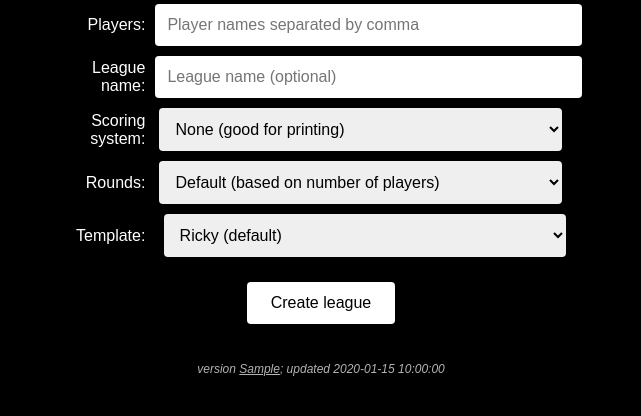
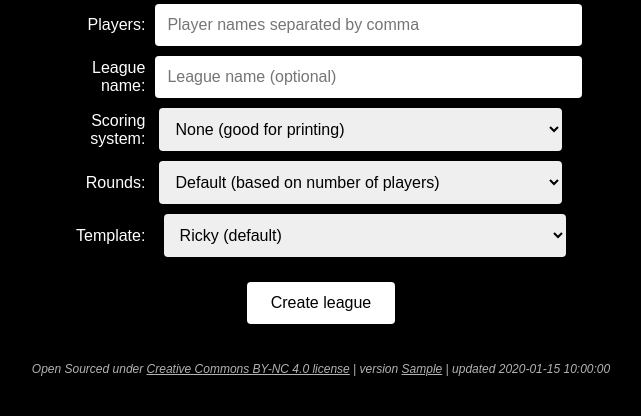
Before and after one commit to guilhermechapiewski/pickleballleague.app, a Flask app: template templates/index.html in a window 1280 px wide. Shown: the part 401-817 px from the top of the page, without its empty margins (319-960 px from the left). Run offline with Flask 3, Linux system fonts and the light colour scheme; the template is opened without the code that fills it: most values are stand-ins (such as "Sample title", 1, 10 or a date in 2020); some libraries are stand-ins or nearby versions.

Commit message:
Open source license notice.

```diff
--- a/templates/index.html
+++ b/templates/index.html
@@ -292,7 +292,7 @@
         </form>
         <br>
         <div class="version">
-            <i>version <a href="https://github.com/guilhermechapiewski/pickleballleague.app/commit/{{version.git_commit}}">{{version.git_commit}}</a>; updated {{version.deploy_timestamp}}</i>
+            <i>Open Sourced under <a href="https://creativecommons.org/licenses/by-nc/4.0/">Creative Commons BY-NC 4.0 license</a> | version <a href="https://github.com/guilhermechapiewski/pickleballleague.app/commit/{{version.git_commit}}">{{version.git_commit}}</a> | updated {{version.deploy_timestamp}}</i>
         </div>
     </div>
 </body>
```
